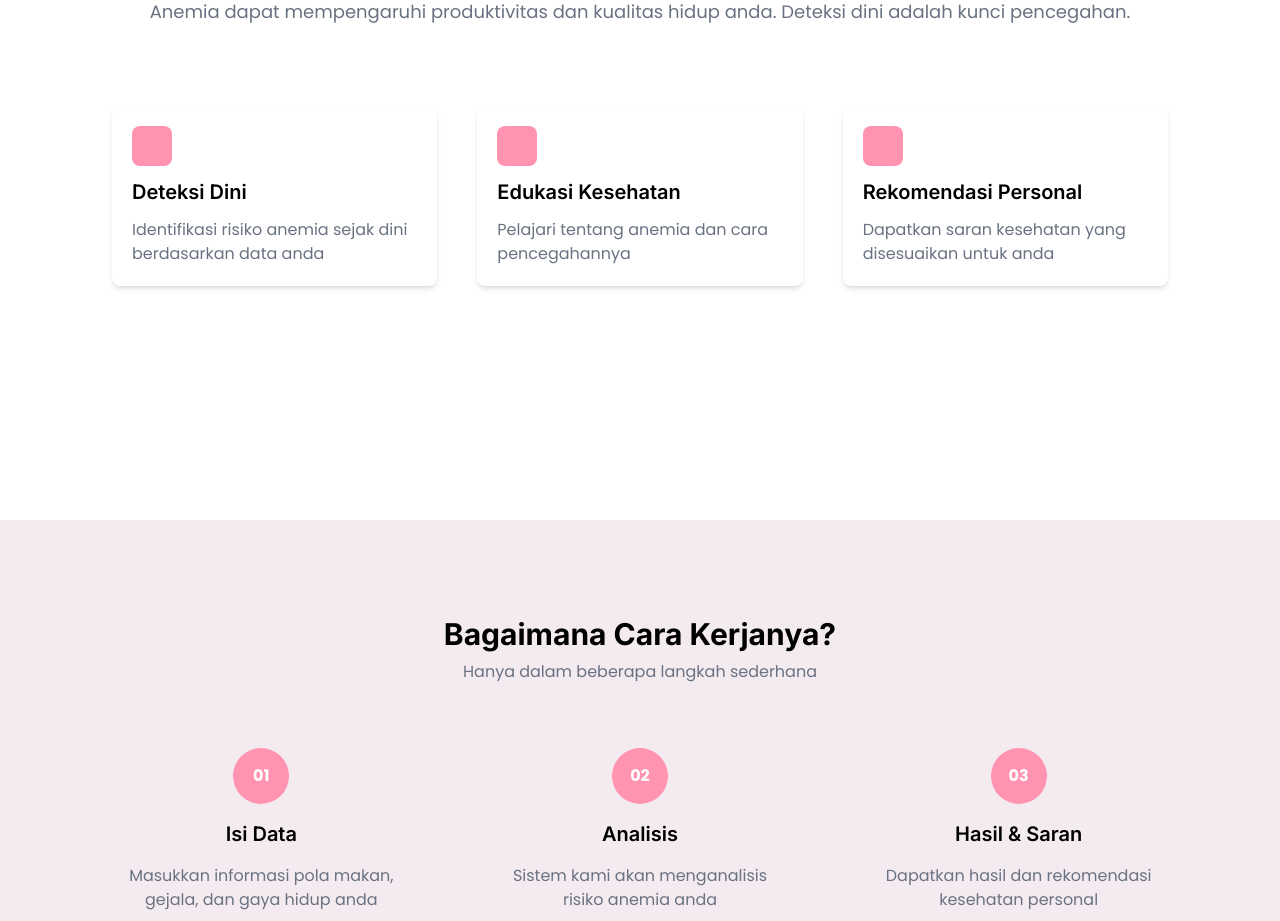
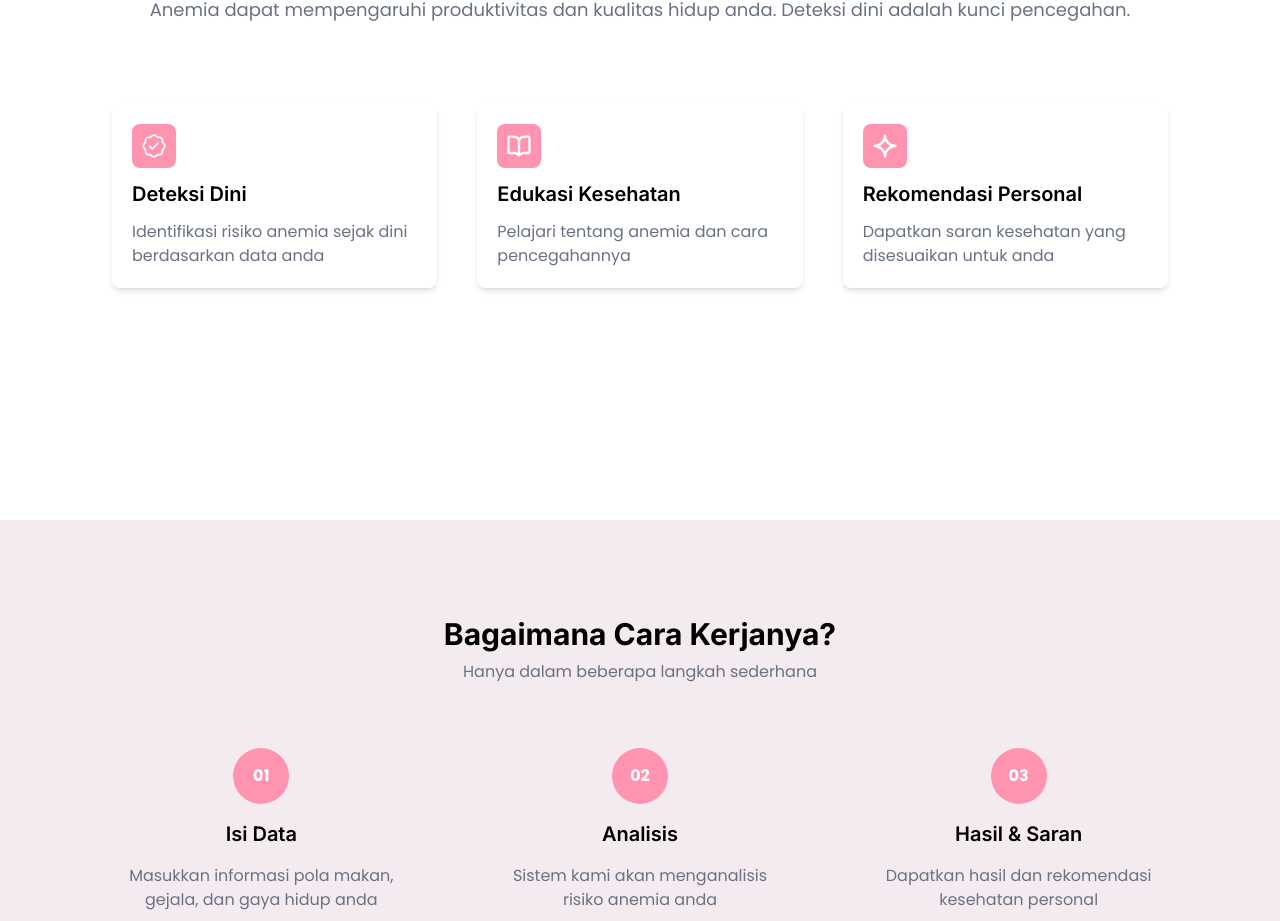
Before and after one commit to HamdiHarahap/eye-nemia, a React (Vite) app: page / in a window 1280 px wide. Shown: the part 1080-2001 px from the top of the page. Built offline with nearby package versions, Linux system fonts and the light colour scheme; sample sign-in values are in the browser's storage.

Commit message:
menambahkan ikon ke daftar manfaat di halaman beranda

```diff
--- a/src/pages/HomePage.jsx
+++ b/src/pages/HomePage.jsx
@@ -7,17 +7,17 @@ const HomePage = () => {
 
   const benefitList = [
     {
-      icon: '',
+      icon: '/assets/icons/verified.svg',
       title: 'Deteksi Dini',
       desc: 'Identifikasi risiko anemia sejak dini berdasarkan data anda',
     },
     {
-      icon: '',
+      icon: '/assets/icons/book.svg',
       title: 'Edukasi Kesehatan',
       desc: 'Pelajari tentang anemia dan cara pencegahannya',
     },
     {
-      icon: '',
+      icon: '/assets/icons/shine.svg',
       title: 'Rekomendasi Personal',
       desc: 'Dapatkan saran kesehatan yang disesuaikan untuk anda',
     },
@@ -25,6 +25,7 @@ const HomePage = () => {
 
   return (
     <MainLayout>
+      <img src="" alt="" />
       <section className="px-28 flex justify-between items-center min-h-screen max-[520px]:px-4 max-[520px]:flex-col max-[520px]:items-start max-[520px]:py-32">
         <div className="w-[50%] max-[520px]:w-full flex flex-col gap-10">
           <div className="flex flex-col gap-5">
@@ -78,8 +79,8 @@ const HomePage = () => {
               key={index}
               className="flex flex-col gap-3 shadow-md p-5 rounded-lg h-full hover:shadow-xl hover:-translate-y-1 transform duration-300"
             >
-              <div className="rounded-lg bg-[#FF93B0] w-10 h-10 flex items-center justify-center">
-                <img src={item.icon} />
+              <div className="rounded-lg bg-[#FF93B0] w-fit p-2 flex items-center justify-center">
+                <img src={item.icon} className="w-7" />
               </div>
               <h3 className="font-semibold text-xl">{item.title}</h3>
               <p className="text-gray-500">{item.desc}</p>
```
